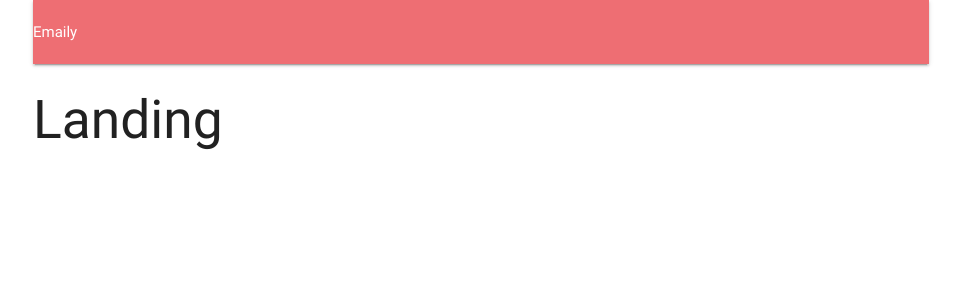
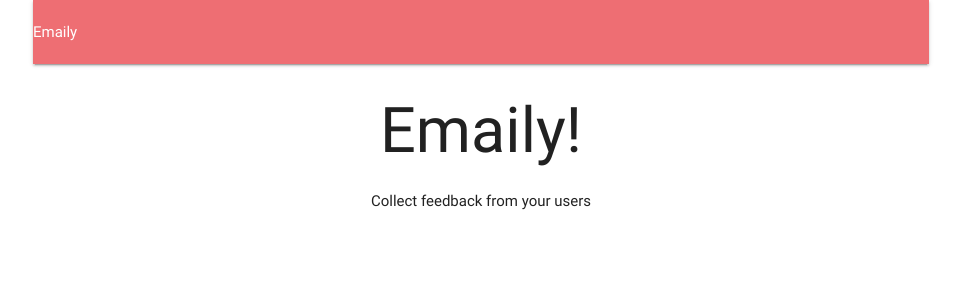
Before and after one commit to tfreebern2/emaily, a React (Create React App) app in the folder client/: page / in a window 1280 px wide. Shown: the top 300 px of the page, without its empty margins (159-1120 px from the left). Built offline with nearby package versions, Linux system fonts and the light colour scheme; no server answers.

Commit message:
Added link functionality to Nav Logo

```diff
--- a/client/src/components/App.js
+++ b/client/src/components/App.js
@@ -4,9 +4,9 @@
 import * as actions from '../actions';
 
 import Header from './Header';
+import Landing from './Landing';
 const Dashboard = () => <h2>Dashboard</h2>;
 const SurveyNew = () => <h2>SurveyNew</h2>;
-const Landing = () => <h2>Landing</h2>;
 
 class App extends Component {
 	componentDidMount() {
--- a/client/src/components/Header.js
+++ b/client/src/components/Header.js
@@ -1,5 +1,6 @@
 import React, { Component } from 'react';
 import { connect } from 'react-redux';
+import { Link } from 'react-router-dom';
 
 class Header extends Component {
 	renderContent() {
@@ -25,7 +26,12 @@
 		return (
 			<nav>
 				<div className="nav-wrapper">
-					<a className="left-brand-logo">Emaily</a>
+					<Link
+						to={this.props.auth ? '/surveys' : '/'}
+						className="left-brand-logo"
+					>
+						Emaily
+					</Link>
 					<ul className="right">
 						{this.renderContent()}
 					</ul>
--- /dev/null
+++ b/client/src/components/Landing.js
@@ -0,0 +1,12 @@
+import React from 'react';
+
+const Landing = () => {
+	return (
+		<div style={{ textAlign: 'center' }}>
+			<h1>Emaily!</h1>
+			Collect feedback from your users
+		</div>
+	);
+};
+
+export default Landing;
```
